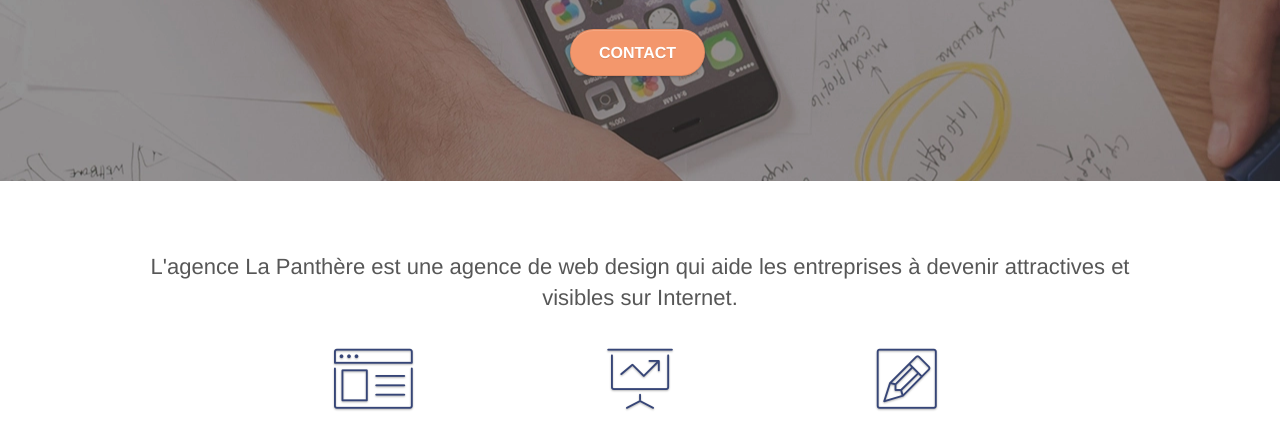
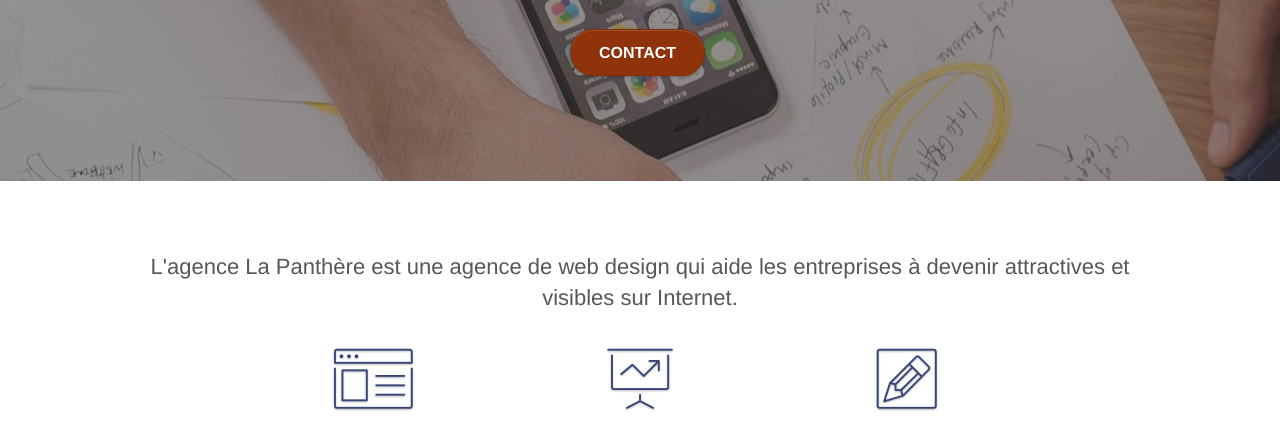
Before and after one commit to Renaud-H/LaPanthere, a plain HTML site: page index.html in a window 1280 px wide. Shown: the part 351-781 px from the top of the page. Drawn offline with Linux system fonts and the light colour scheme.

Commit message:
color ratio

```diff
--- a/style.css
+++ b/style.css
@@ -782,12 +782,12 @@ h4 {
 }
 
 .btn-atomic-tangerine {
-    background: #F3976C;
+    background: #8F340A;
     color: #FFFFFF!important;
 }
 
 .btn-atomic-tangerine:hover {
-    background: #c27956!important;
+    background: #b84510!important;
     color: #FFFFFF!important;
 }
 
```
